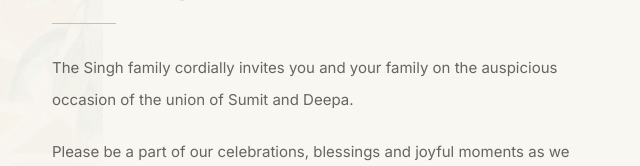
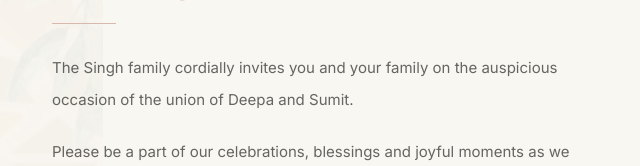
Before and after one commit to sumit-dev-cloud/deepa-sumit-wedding, a plain HTML site: page index.html in a window 1280 px wide. Shown: the part 1094-1260 px from the top of the page, 12-652 px from the left. Drawn offline with nearby package versions, Linux system fonts and the light colour scheme.

Commit message:
Update index.html

```diff
--- a/index.html
+++ b/index.html
@@ -738,7 +738,7 @@ footer::after {
           <div class="mt-7 h-px w-16 bg-blush"></div>
 
           <p class="mt-7 max-w-xl text-[15px] leading-8 text-charcoal/70">
-            The Singh family cordially invites you and your family on the auspicious occasion of the union of Sumit and Deepa.
+            The Singh family cordially invites you and your family on the auspicious occasion of the union of Deepa and Sumit.
           </p>
 
           <p class="mt-5 max-w-xl text-[15px] leading-8 text-charcoal/70">
```
